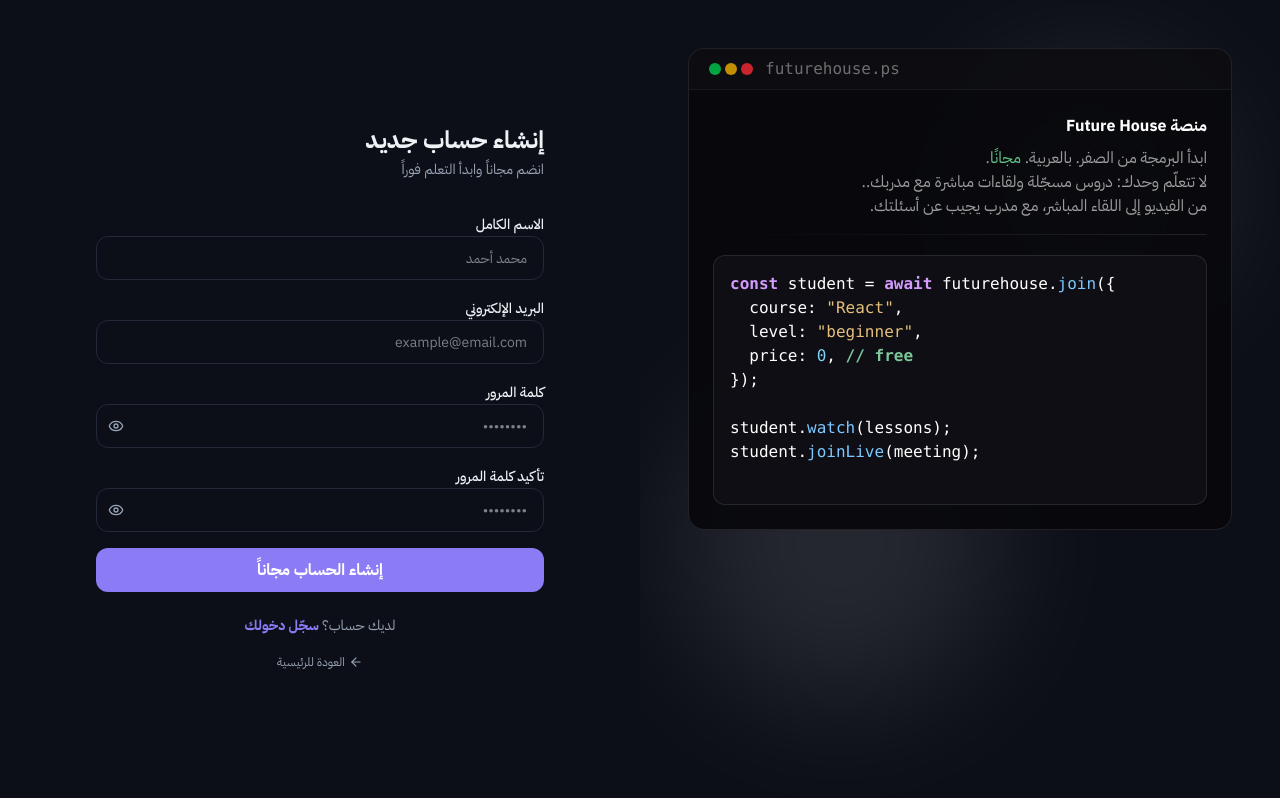
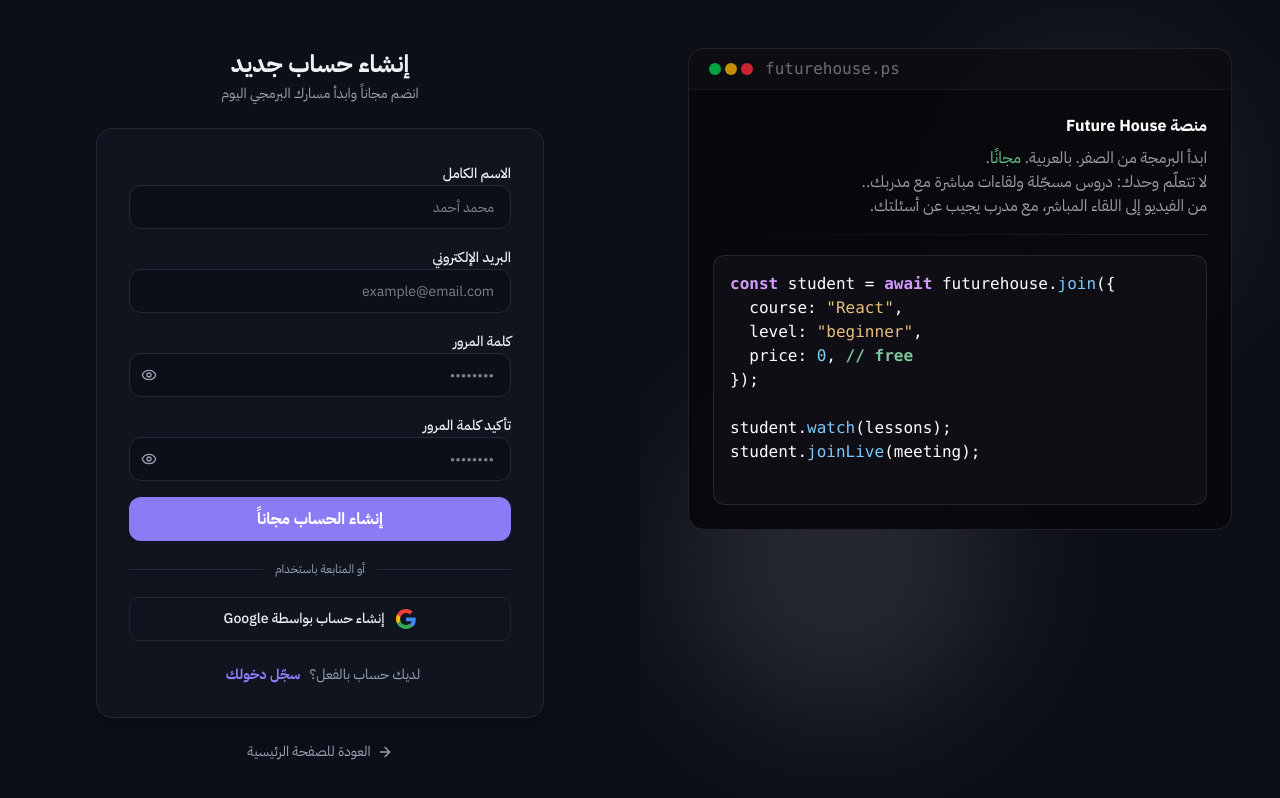
Before and after one commit to Suliman-Al-Helou/frontend-course, a Next.js app: page /register in a window 1280 px wide. Shown: the top 798 px of the page. Built offline with nearby package versions, Linux system fonts and the light colour scheme; no server answers.

Commit message:
polish(register): enforce DESIGN.md tokens & resolve P0/P1

```diff
--- /dev/null
+++ b/src/app/(auth)/_components/GoogleAuthButton.tsx
@@ -0,0 +1,214 @@
+"use client";
+
+import { useEffect, useRef, useState, useCallback } from "react";
+import Script from "next/script";
+import { useRouter, useSearchParams } from "next/navigation";
+import { useAuthStore } from "@/store/authStore";
+import { resolvePostLoginRedirect } from "@/lib/auth-helpers";
+import { notify } from "@/lib/toast";
+import { Loader2 } from "lucide-react";
+
+declare global {
+  interface Window {
+    google?: {
+      accounts: {
+        id: {
+          initialize: (config: {
+            client_id: string;
+            callback: (response: { credential: string }) => void;
+            auto_select?: boolean;
+            cancel_on_tap_outside?: boolean;
+          }) => void;
+          prompt: (momentListener?: (notification: unknown) => void) => void;
+          renderButton: (
+            parent: HTMLElement,
+            options: {
+              theme?: "outline" | "filled_blue" | "filled_black";
+              size?: "large" | "medium" | "small";
+              type?: "standard" | "icon";
+              text?: "signin_with" | "signup_with" | "continue_with";
+              shape?: "rectangular" | "pill" | "circle" | "square";
+              logo_alignment?: "left" | "center";
+              width?: string | number;
+              locale?: string;
+            }
+          ) => void;
+          cancel: () => void;
+        };
+      };
+    };
+  }
+}
+
+interface GoogleAuthButtonProps {
+  mode?: "signin" | "signup";
+}
+
+/**
+ * الأيقونة الرسمية لـ Google بألوانها الأربعة الدقيقة
+ */
+function GoogleIcon({ className }: { className?: string }) {
+  return (
+    <svg className={className} viewBox="0 0 24 24" width="20" height="20" aria-hidden="true">
+      <path
+        fill="#4285F4"
+        d="M23.745 12.27c0-.7-.06-1.4-.19-2.07H12v4.51h6.6c-.29 1.52-1.14 2.8-2.4 3.66v3.05h3.88c2.27-2.09 3.66-5.17 3.66-9.15z"
+      />
+      <path
+        fill="#34A853"
+        d="M12 24c3.24 0 5.95-1.08 7.93-2.91l-3.88-3.05c-1.08.72-2.45 1.16-4.05 1.16-3.12 0-5.77-2.1-6.72-4.93H1.26v3.15C3.25 21.36 7.33 24 12 24z"
+      />
+      <path
+        fill="#FBBC05"
+        d="M5.28 14.27c-.25-.72-.38-1.49-.38-2.27s.13-1.55.38-2.27V6.58H1.26C.46 8.16 0 9.94 0 12s.46 3.84 1.26 5.42l4.02-3.15z"
+      />
+      <path
+        fill="#EA4335"
+        d="M12 4.75c1.77 0 3.35.61 4.6 1.8l3.42-3.42C17.95 1.19 15.24 0 12 0 7.33 0 3.25 2.64 1.26 6.58l4.02 3.15c.95-2.83 3.6-4.98 6.72-4.98z"
+      />
+    </svg>
+  );
+}
+
+export function GoogleAuthButton({ mode = "signin" }: GoogleAuthButtonProps) {
+  const router = useRouter();
+  const searchParams = useSearchParams();
+  const setAuth = useAuthStore((state) => state.setAuth);
+
+  const [isLoading, setIsLoading] = useState(false);
+  const isSubmittingRef = useRef(false);
+  const hiddenIframeRef = useRef<HTMLDivElement>(null);
+
+  const clientId = process.env.NEXT_PUBLIC_GOOGLE_CLIENT_ID;
+
+  const handleCredentialResponse = useCallback(
+    async (response: { credential: string }) => {
+      // Concurrency lock (منع الإرسال المزدوج)
+      if (isSubmittingRef.current) return;
+      isSubmittingRef.current = true;
+      setIsLoading(true);
+
+      try {
+        const res = await fetch("/api/auth/google", {
+          method: "POST",
+          headers: { "Content-Type": "application/json" },
+          body: JSON.stringify({ credential: response.credential }),
+        });
+
+        const data = await res.json();
+
+        if (!res.ok) {
+          throw new Error(data.message || "فشل تسجيل الدخول عبر Google");
+        }
+
+        // تحديث الحالة المركزية في Zustand
+        setAuth(data.user);
+        notify.success(data.message || "تم تسجيل الدخول بنجاح عبر Google");
+
+        // التوجيه الذكي الآمن
+        const redirectParam = searchParams?.get("redirect");
+        const destination = resolvePostLoginRedirect(redirectParam, data.user);
+
+        router.push(destination);
+        router.refresh();
+      } catch (err: unknown) {
+        const errorMessage =
+          err instanceof Error ? err.message : "حدث خطأ أثناء الاتصال بحساب Google";
+        notify.error(errorMessage);
+        isSubmittingRef.current = false;
+        setIsLoading(false);
+      }
+    },
+    [router, searchParams, setAuth]
+  );
+
+  const initGoogleIdentity = useCallback(() => {
+    if (!window.google || !clientId) return;
+
+    try {
+      window.google.accounts.id.initialize({
+        client_id: clientId,
+        callback: handleCredentialResponse,
+        auto_select: false,
+        cancel_on_tap_outside: true,
+      });
+
+      // رسم زر Google الشفاف كـ overlay لالتقاط النقر الموثق بأمان
+      if (hiddenIframeRef.current) {
+        hiddenIframeRef.current.innerHTML = "";
+        window.google.accounts.id.renderButton(hiddenIframeRef.current, {
+          theme: "outline",
+          size: "large",
+          type: "standard",
+          shape: "rectangular",
+          width: 320,
+          locale: "ar",
+        });
+      }
+
+      // تفعيل Google One Tap التلقائي للمستخدمين
+      window.google.accounts.id.prompt();
+    } catch (error) {
+      console.error("Failed to initialize Google Identity Services:", error);
+    }
+  }, [clientId, handleCredentialResponse]);
+
+  useEffect(() => {
+    if (window.google) {
+      initGoogleIdentity();
+    }
+  }, [initGoogleIdentity]);
+
+  const buttonText =
+    mode === "signup" ? "إنشاء حساب بواسطة Google" : "تسجيل الدخول بواسطة Google";
+
+  if (!clientId) {
+    return null;
+  }
+
+  return (
+    <div className="w-full space-y-4">
+      {/* الفاصل البصري المتناسق مع DESIGN.md */}
+      <div className="relative flex items-center justify-center my-5" aria-hidden="true">
+        <div className="border-t border-border w-full" />
+        <span className="bg-card px-3 text-xs text-muted-foreground whitespace-nowrap font-arabic">
+          أو المتابعة باستخدام
+        </span>
+        <div className="border-t border-border w-full" />
+      </div>
+
+      {/* نص برمجي خارجي لتحميل Google Identity Services */}
+      <Script
+        src="https://accounts.google.com/gsi/client"
+        strategy="afterInteractive"
+        onLoad={initGoogleIdentity}
+      />
+
+      {/* زر مخصص مطابق 100% لنظام التصميم DESIGN.md مع Overlay آمن */}
+      <div className="relative w-full h-[44px] rounded-lg overflow-hidden group">
+        {/* الزر المرئي المتطابق مع توكنز DESIGN.md */}
+        <button
+          type="button"
+          disabled={isLoading}
+          aria-label={buttonText}
+          className="w-full h-[44px] flex items-center justify-center gap-3 px-4 rounded-lg border border-border bg-card hover:bg-muted/60 text-foreground text-sm font-medium font-arabic transition-all duration-200 focus-visible:outline-none focus-visible:ring-2 focus-visible:ring-ring focus-visible:ring-offset-1 group-hover:border-muted-foreground/30 shadow-xs active:scale-[0.99]"
+        >
+          {isLoading ? (
+            <Loader2 className="w-4 h-4 animate-spin text-primary" />
+          ) : (
+            <GoogleIcon className="w-5 h-5 shrink-0" />
+          )}
+          <span className="truncate">{isLoading ? "جارٍ التحقق وتأكيد الدخول..." : buttonText}</span>
+        </button>
+
+        {/* حاوية غير مرئية تلتقط نقرة المستخدم لفتح نافذة Google الرسمية دون تأخير */}
+        <div
+          ref={hiddenIframeRef}
+          className="absolute inset-0 opacity-[0.0001] cursor-pointer overflow-hidden flex items-center justify-center scale-125 z-10"
+          aria-hidden="true"
+          title={buttonText}
+        />
+      </div>
+    </div>
+  );
+}
--- a/src/app/(auth)/register/page.tsx
+++ b/src/app/(auth)/register/page.tsx
@@ -2,16 +2,18 @@
 
 import { Suspense } from "react";
 import Link from "next/link";
-import { motion } from "framer-motion";
-import { Code2, ArrowLeft } from "lucide-react";
+import { motion, useReducedMotion } from "framer-motion";
+import { Code2, ArrowRight } from "lucide-react";
 import { BrandSide } from "./_components/BrandSide";
 import { RegisterForm } from "./_components/RegisterForm";
 import { useRegisterForm } from "./_hooks/useRegisterForm";
+import { GoogleAuthButton } from "../_components/GoogleAuthButton";
 
 function RegisterContent() {
   const registerForm = useRegisterForm();
 
   return (
+    <div className="bg-card rounded-2xl shadow-xl border border-border p-8">
       <RegisterForm
         form={registerForm.form}
         fieldErrors={registerForm.fieldErrors}
@@ -20,54 +22,70 @@ function RegisterContent() {
         updateField={registerForm.updateField}
         onSubmit={registerForm.handleRegister}
       />
+
+      <GoogleAuthButton mode="signup" />
+
+
+      <p className="text-center text-sm text-muted-foreground mt-6">
+        لديك حساب بالفعل؟{" "}
+        <Link
+          href="/login"
+          className="text-primary font-semibold hover:underline inline-block py-1 px-1.5 -my-1 focus:outline-none focus-visible:ring-1 focus-visible:ring-primary rounded-sm transition-colors"
+        >
+          سجّل دخولك
+        </Link>
+      </p>
+    </div>
   );
 }
 
 export default function RegisterPage() {
+  const shouldReduceMotion = useReducedMotion();
+
   return (
     <div className="min-h-screen flex font-arabic" dir="rtl">
       <BrandSide />
 
       <div className="flex-1 flex flex-col justify-center items-center px-6 py-12 bg-background">
         <motion.div
-          initial={{ opacity: 0, y: 20 }}
+          initial={{ opacity: 0, y: shouldReduceMotion ? 0 : 20 }}
           animate={{ opacity: 1, y: 0 }}
+          transition={{
+            duration: shouldReduceMotion ? 0.05 : 0.3,
+            ease: "easeOut",
+          }}
           className="w-full max-w-md"
         >
-          <div className="lg:hidden text-center mb-8">
-            <Link href="/" className="inline-flex items-center gap-2">
-              <div className="w-9 h-9 rounded-xl bg-gradient-to-br from-blue-mid to-blue-light flex items-center justify-center">
+          <div className="lg:hidden text-center mb-6">
+            <Link
+              href="/"
+              className="inline-flex items-center gap-2.5 mb-2 group focus:outline-none focus-visible:ring-2 focus-visible:ring-primary rounded-xl"
+            >
+              <div className="w-10 h-10 rounded-xl bg-gradient-to-br from-blue-mid to-blue-light flex items-center justify-center shadow-md shadow-primary/10 group-hover:scale-105 transition-transform">
                 <Code2 className="w-5 h-5 text-white" />
               </div>
-              <span className="text-xl font-bold text-blue-deep">
+              <span className="text-xl font-bold tracking-tight text-foreground">
                 Future <span className="text-primary">House</span>
               </span>
             </Link>
           </div>
 
-          <div className="mb-8 text-center md:text-start">
+          <div className="mb-6 text-center">
             <h1 className="text-2xl font-bold text-foreground">إنشاء حساب جديد</h1>
-            <p className="text-muted-foreground mt-1 text-sm">انضم مجاناً وابدأ التعلم فوراً</p>
+            <p className="text-muted-foreground mt-1 text-sm">انضم مجاناً وابدأ مسارك البرمجي اليوم</p>
           </div>
 
-          <Suspense fallback={<div className="h-64 animate-pulse bg-muted rounded-xl" />}>
+          <Suspense fallback={<div className="h-[480px] animate-pulse bg-card rounded-2xl border border-border" />}>
             <RegisterContent />
           </Suspense>
 
-          <p className="text-center text-sm text-muted-foreground mt-6">
-            لديك حساب؟{" "}
-            <Link href="/login" className="text-primary font-semibold hover:underline">
-              سجّل دخولك
-            </Link>
-          </p>
-
-          <div className="text-center mt-4">
+          <div className="text-center mt-6">
             <Link
               href="/"
-              className="text-xs text-muted-foreground hover:text-primary inline-flex items-center justify-center gap-1 transition-colors"
+              className="text-sm text-muted-foreground hover:text-foreground inline-flex items-center justify-center gap-1.5 py-1.5 px-3 -my-1.5 transition-colors focus:outline-none focus-visible:ring-1 focus-visible:ring-primary rounded-md"
             >
-              <ArrowLeft className="w-3.5 h-3.5" />
-              العودة للرئيسية
+              <ArrowRight className="w-4 h-4" />
+              <span>العودة للصفحة الرئيسية</span>
             </Link>
           </div>
         </motion.div>
```
Lines whose indentation alone changed are shown as unchanged.
